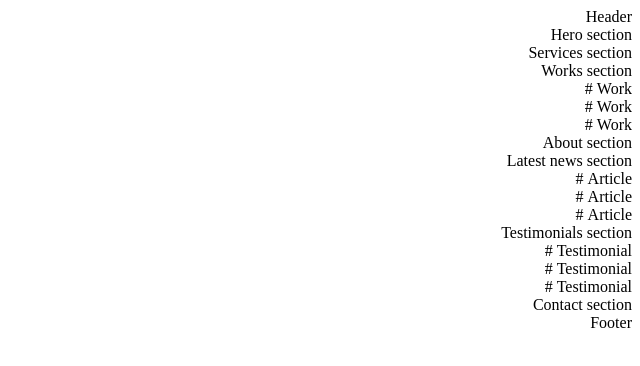
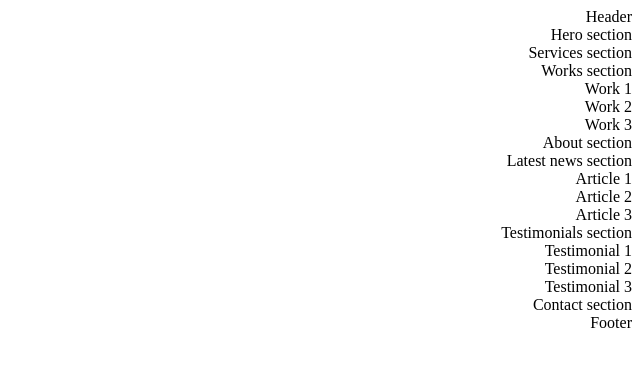
Before and after one commit to LeandroPintosChelli/holbertonschool-web_front_end, a plain HTML site: page html_advanced/6-index.html in a window 1280 px wide. Shown: the full height of the page, 640-1280 px from the left. Drawn offline with Linux system fonts and the light colour scheme.

Commit message:
Fix task 6

```diff
--- a/html_advanced/6-index.html
+++ b/html_advanced/6-index.html
@@ -17,20 +17,20 @@
         <section>Hero section</section>
         <section>Services section</section>
         <section>Works section
-            <article>Work #</article>
-            <article>Work #</article>
-            <article>Work #</article>
+            <article>Work 1</article>
+            <article>Work 2</article>
+            <article>Work 3</article>
         </section>
         <section>About section</section>
         <section>Latest news section
-            <article>Article #</article>
-            <article>Article #</article>
-            <article>Article #</article>
+            <article>Article 1</article>
+            <article>Article 2</article>
+            <article>Article 3</article>
         </section>
         <section>Testimonials section
-            <article>Testimonial #</article>
-            <article>Testimonial #</article>
-            <article>Testimonial #</article>
+            <article>Testimonial 1</article>
+            <article>Testimonial 2</article>
+            <article>Testimonial 3</article>
         </section>
         <section>Contact section</section>
     </main>
```
